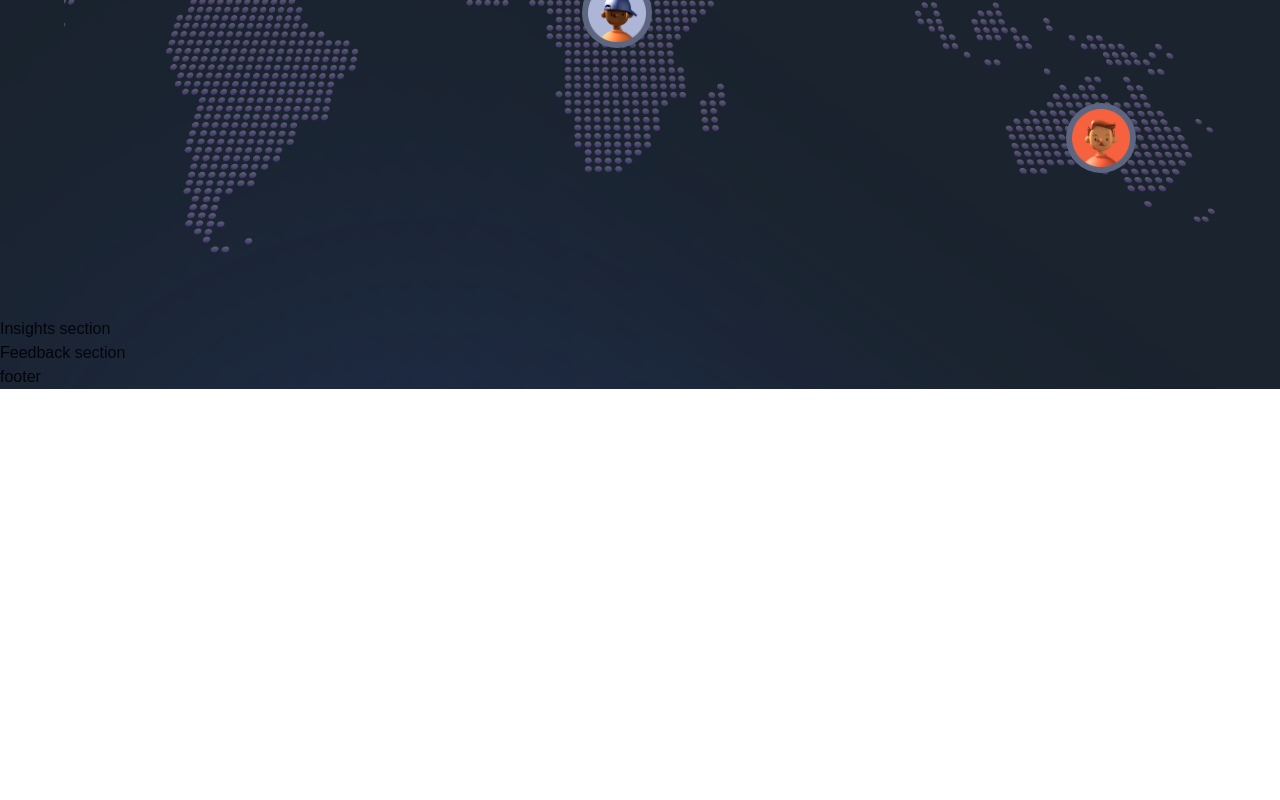
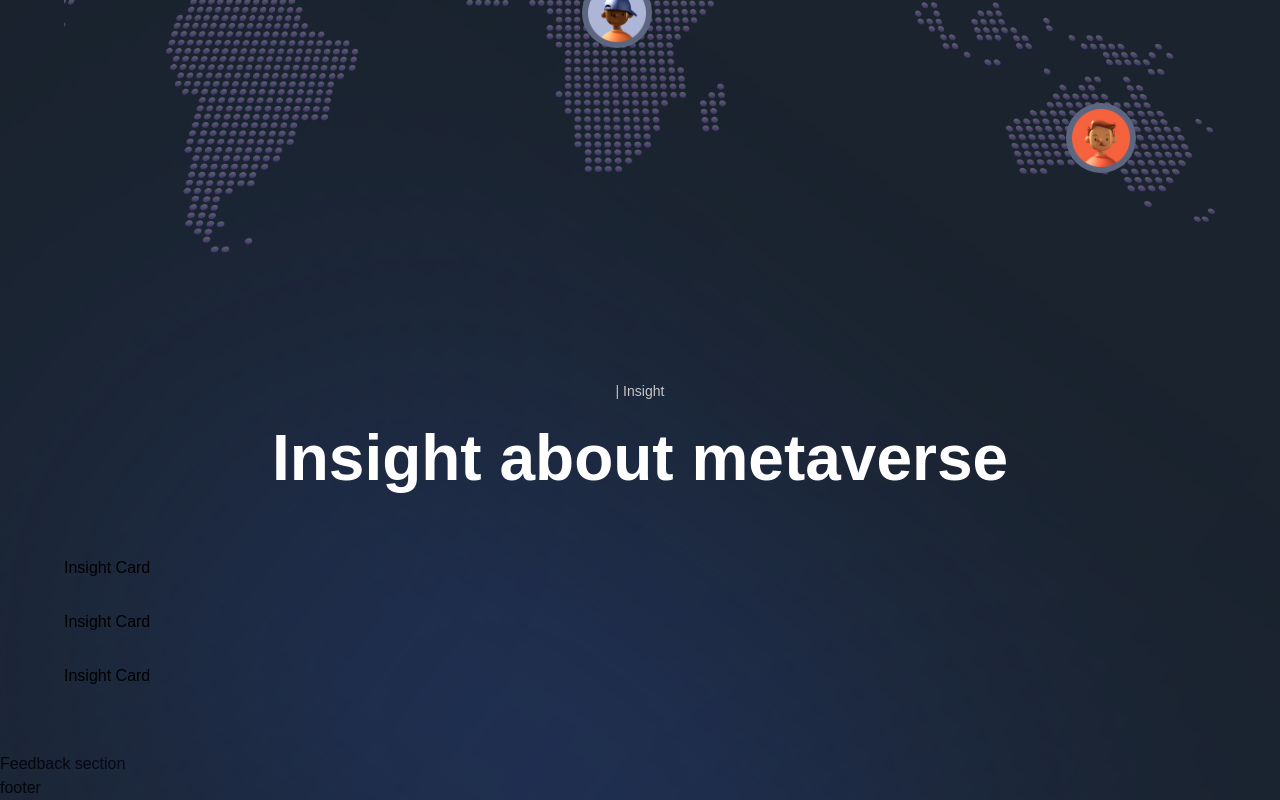
Before and after one commit to khwahish1509/MetaVerse-2.0, a Next.js app: page / in a window 1280 px wide. Shown: the part 4806-5606 px from the top of the page. Before the commit the page ends 5195 px from the top, so only its background shows below. Built offline with nearby package versions, Linux system fonts and the light colour scheme; a web font is replaced by a local one.

Commit message:
Insight invasion: metaverse wisdom unleashed.

```diff
--- a/sections/Insights.jsx
+++ b/sections/Insights.jsx
@@ -1,8 +1,29 @@
 'use client';
 
+import { motion } from 'framer-motion';
+
+import styles from '../styles';
+import { insights } from '../constants';
+import { staggerContainer } from '../utils/motion';
+import { InsightCard, TitleText, TypingText } from '../components';
+
 const Insights = () => (
-  <section>
-    Insights section
+  <section className={`${styles.paddings} relative z-10`}>
+    <motion.div
+      variants={staggerContainer}
+      initial="hidden"
+      whileInView="show"
+      viewport={{ once: false, amount: 0.25 }}
+      className={`${styles.innerWidth} mx-auto flex flex-col`}
+    >
+      <TypingText title="| Insight" textStyles="text-center" />
+      <TitleText title={<>Insight about metaverse</>} textStyles="text-center" />
+      <div className="mt-[50px] flex flex-col gap-[30px]">
+        {insights.map((item, index) => (
+          <InsightCard key={`insight-${index}`} {...item} index={index + 1} />
+        ))}
+      </div>
+    </motion.div>
   </section>
 );
 
```
